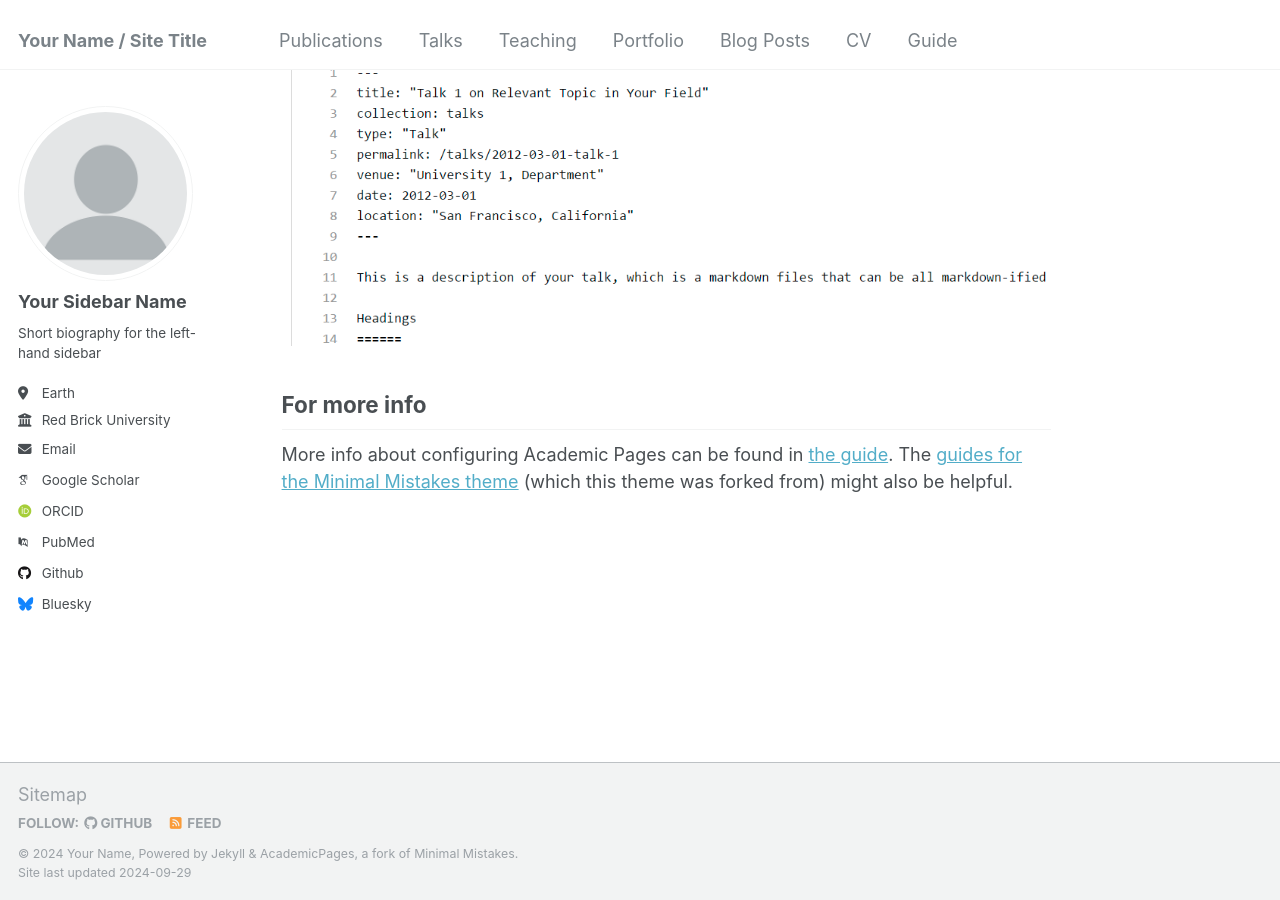
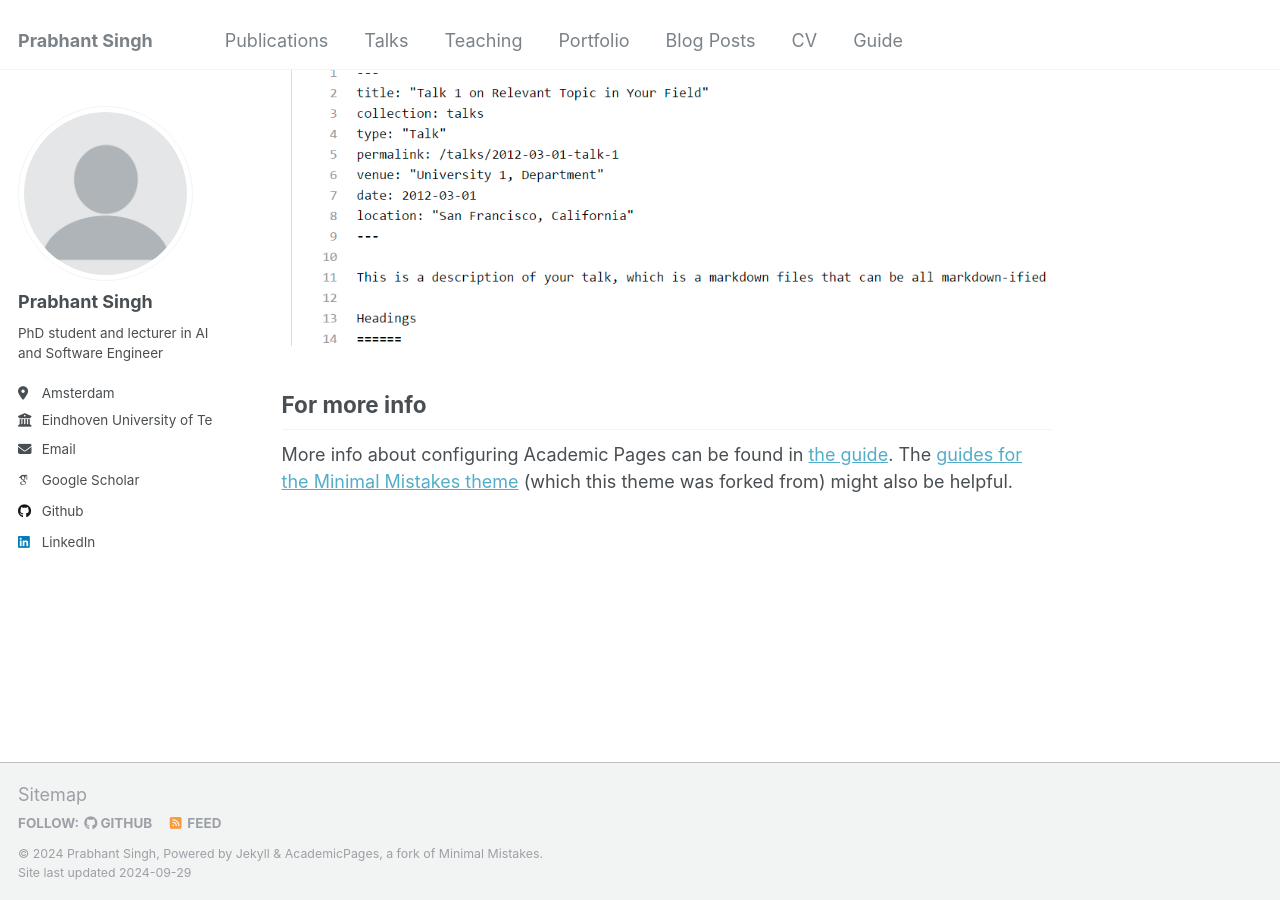
Before and after one commit to prabhant/prabhant.github.io, a Jekyll site: the page built from _pages/about.md, in a window 1280 px wide and 900 px high, scrolled down 2643 px. Built offline with Jekyll 4.4.1, drawn with Linux system fonts in a browser that asks for light colours; some web fonts are replaced.

Commit message:
Update _config.yml

```diff
--- a/_config.yml
+++ b/_config.yml
@@ -8,13 +8,13 @@
 
 # Basic Site Settings
 locale                   : "en-US"
-title                    : "Your Name / Site Title"
+title                    : "Prabhant Singh"
 title_separator          : "-"
-name                     : &name "Your Name"
-description              : &description "personal description"
-url                      : https://academicpages.github.io # the base hostname & protocol for your site e.g. "https://mmistakes.github.io"
+name                     : &name "Prabhant Singh"
+description              : &description "PhD student and Software engineer"
+url                      : https://prabhant.github.io # the base hostname & protocol for your site e.g. "https://mmistakes.github.io"
 baseurl                  : "" # the subpath of your site, e.g. "/blog"
-repository               : "academicpages/academicpages.github.io"
+repository               : "prabhant/prabhant.github.io"
 
 # Site Author - The following control what appear as part of the author content on the side bar.
 #               If a field is blank the icon and link will not appear, otherwise it will be shown.
@@ -22,33 +22,30 @@ repository               : "academicpages/academicpages.github.io"
 author:
   # Biographic information
   avatar           : "profile.png"
-  name             : "Your Sidebar Name"
+  name             : "Prabhant Singh"
   pronouns         : # example: "she/her"
-  bio              : "Short biography for the left-hand sidebar"
-  location         : "Earth"
-  employer         : "Red Brick University"
+  bio              : "PhD student and lecturer in AI and Software Engineer"
+  location         : "Amsterdam"
+  employer         : "Eindhoven University of Technology"
   uri              : # URL
-  email            : "none@example.org"
+  email            : "p.singh@tue.nl"
 
   # Academic websites
   arxiv            : # URL - Update with the correct link to your profile
-  googlescholar    : "https://scholar.google.com/citations?user=PS_CX0AAAAAJ"
+  googlescholar    : "https://scholar.google.com/citations?hl=en&user=AGBlKsAAAAAJ&view_op=list_works&sortby=pubdate"
   impactstory      : # URL
-  orcid            : "http://orcid.org/yourorcidurl"
   semantic         : # URL
-  pubmed           : "https://www.ncbi.nlm.nih.gov/pubmed/?term=john+snow"
   researchgate     : # URL
 
   # Repositories and software development
   bitbucket        : # Username - Update with your username on the site
   codepen          : # Username
   dribbble         : # Username
-  github           : "academicpages"
+  github           : "prabhant"
   kaggle           : # Username
   stackoverflow    : # User number or user number and name (i.e., use "1" or "1/jeff-atwood")
 
   # Social media
-  bluesky          : "bsky.app" # Replace this with you Bluesky username
   facebook         : # Username
   flickr           : # Username
   foursquare       : # Username
@@ -57,7 +54,7 @@ author:
   keybase          : # Username
   instagram        : # Username
   lastfm           : # Username
-  linkedin         : # Username
+  linkedin         : prabhant
   mastodon         : # URL
   medium           : # URL
   pinterest        : # Username
```
